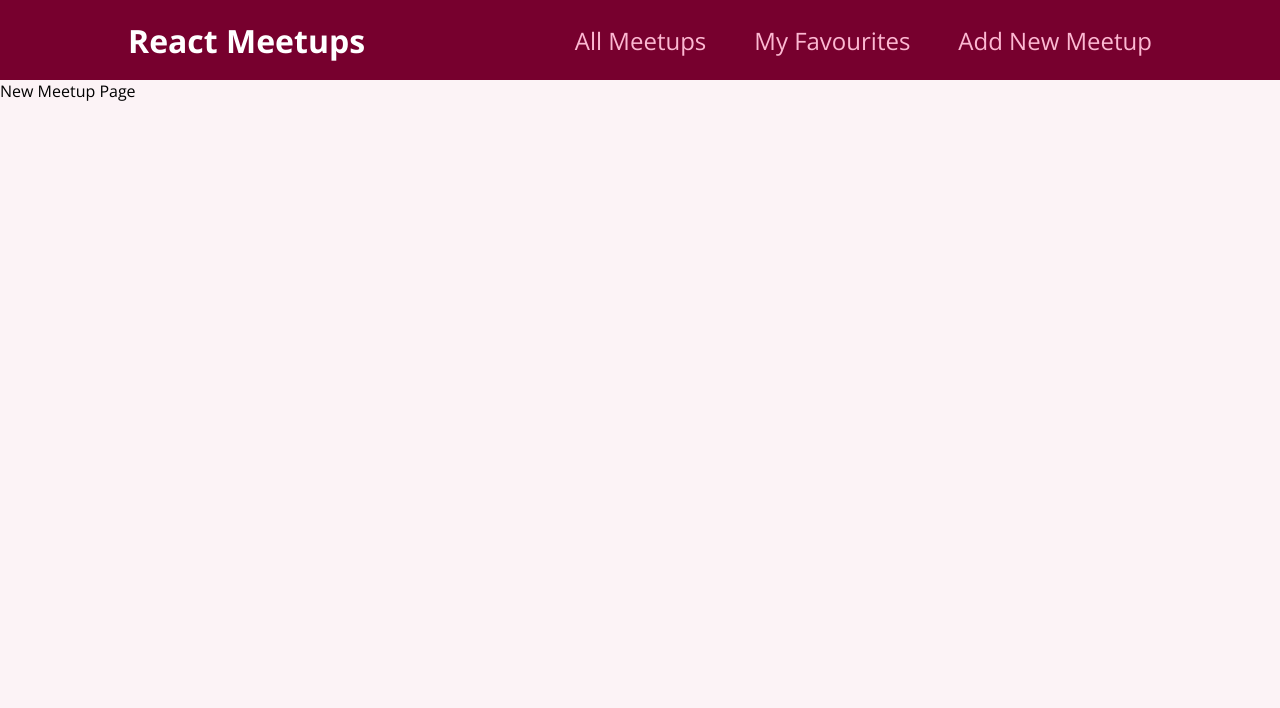
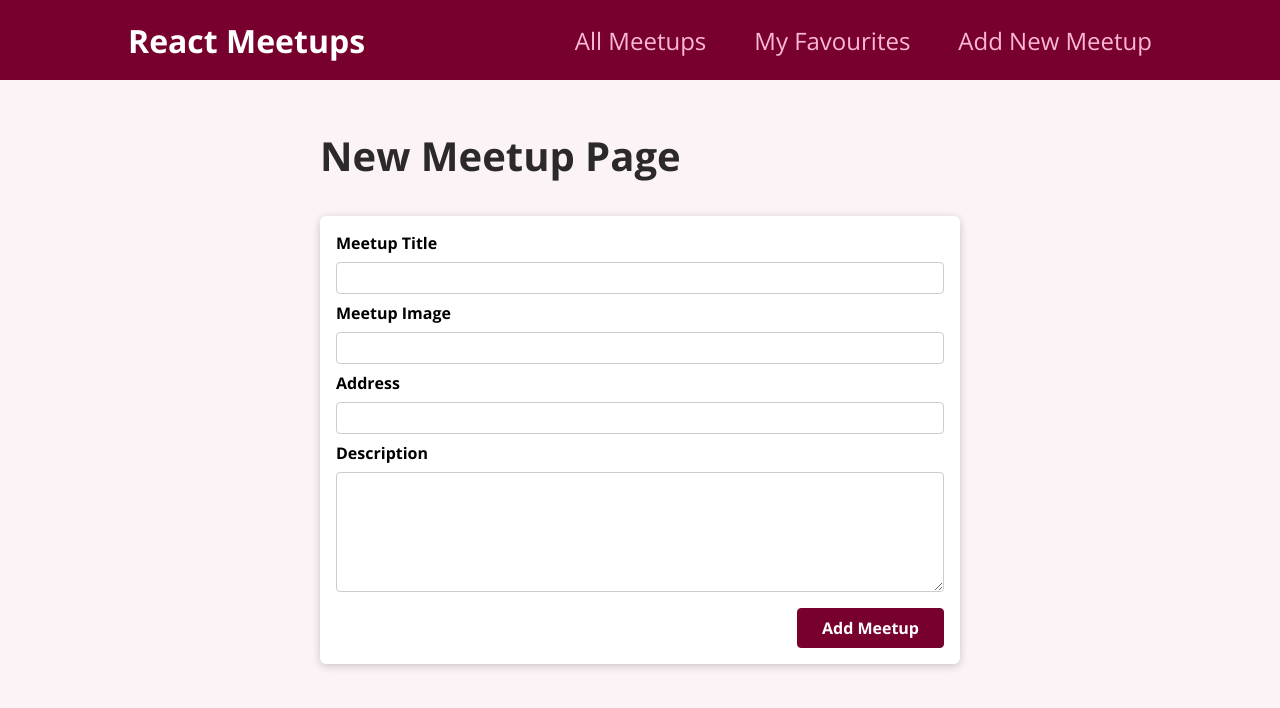
Before and after one commit to shkatulo4ka/maxreact2, a React (Vite) app: page /new-meetup in a window 1280 px wide. Shown: the top 708 px of the page. Built offline with nearby package versions, Linux system fonts and the light colour scheme.

Commit message:
feat: Start Firebase

```diff
--- a/src/components/layout/Layout.jsx
+++ b/src/components/layout/Layout.jsx
@@ -2,11 +2,11 @@
 import { Outlet } from 'react-router-dom';
 import MainNavigation from './MainNavigation';
 
-const Layout = (props) => {
+const Layout = () => {
   return (
-    <div><MainNavigation/><Outlet />
+    <div><MainNavigation/>
       <main className={classes.main}>
-      {props.children}
+        <Outlet />
       </main>
     </div>
   );
--- /dev/null
+++ b/src/components/meetups/NewMeetupForm.jsx
@@ -0,0 +1,57 @@
+import {useRef} from 'react';
+
+import classes from './NewMeetupForm.module.css';
+import Card from '../ui/Card';
+
+const NewMeetupForm = (props) => {
+    const titleInputRef = useRef();
+    const imageInputRef = useRef();
+    const addressInputRef = useRef();
+    const descriptionInputRef = useRef();
+
+    const submitHandler = (event) => {
+        event.preventDefault();
+
+        const enteredTitle = titleInputRef.current.value;
+        const enteredImage = imageInputRef.current.value;
+        const enteredAddress = addressInputRef.current.value;
+        const enteredDescription = descriptionInputRef.current.value;
+
+        const meetupData = {
+            title: enteredTitle,
+            image: enteredImage,
+            address: enteredAddress,
+            description: enteredDescription,
+        };
+
+        props.onAddMeetup(meetupData);
+    }
+
+    return (
+        <Card>
+            <form className={classes.form} onSubmit={submitHandler}>
+                <div className={classes.control}>
+                    <label htmlFor='title'>Meetup Title</label>
+                    <input type='text' required id='title' ref={titleInputRef}/>
+                </div>
+                <div className={classes.control}>
+                    <label htmlFor='image'>Meetup Image</label>
+                    <input type='url' required id='image' ref={imageInputRef}/>
+                </div>
+                            <div className={classes.control}>
+                    <label htmlFor='address'>Address</label>
+                    <input type='text' required id='address' ref={addressInputRef}/>
+                </div>
+                            <div className={classes.control}>
+                    <label htmlFor='description'>Description</label>
+                    <textarea id="description" required rows='5' ref={descriptionInputRef}></textarea>
+                </div>
+                <div className={classes.actions}>
+                    <button>Add Meetup</button>
+                </div>
+            </form>
+        </Card>
+    );
+}
+
+export default NewMeetupForm;
--- /dev/null
+++ b/src/components/meetups/NewMeetupForm.module.css
@@ -0,0 +1,45 @@
+.form {
+    padding: 1rem;
+}
+
+.control {
+    margin-bottom: 0.5rem;
+}
+
+.control label {
+    display: block;
+    font-weight: bold;
+    margin-bottom: 0.5rem;
+}
+
+.control input,
+.control textarea {
+    display: block;
+    font: inherit;
+    border-radius: 4px;
+    border: 1px solid #ccc;
+    padding: 0.25rem;
+    width: 100%;
+}
+
+.actions {
+    margin-top: 1rem;
+    text-align: right;
+}
+
+.actions button {
+    font: inherit;
+    cursor: pointer;
+    background-color: #77002e;
+    color: white;
+    padding: 0.5rem 1.5rem;
+    border: 1px solid #77002e;
+    border-radius: 4px;
+    font-weight: bold;
+}
+
+.actions button:hover,
+.actions button:active {
+    background-color: #a50e48;
+    border-color: #a50e48;
+}
--- a/src/pages/NewMeetups.jsx
+++ b/src/pages/NewMeetups.jsx
@@ -1,5 +1,24 @@
+import NewMeetupForm from "../components/meetups/NewMeetupForm";
+
 const NewMeetupPage = () => {
-    return <div>New Meetup Page</div>;
+    const addMeetupHandler = (meetupData) => {
+        fetch(
+            'https://maxreact-7bbcd-default-rtdb.firebaseio.com/meetups',
+            {
+                method: 'POST',
+                body: JSON.stringify(meetupData),
+                headers: {
+                    'Content-Type': 'application/json'
+                }
+            }
+        );
+    }
+    return (
+        <section>
+        <h1>New Meetup Page</h1>
+        <NewMeetupForm onAddMeetup={addMeetupHandler}/>
+        </section>
+    );
 }
 
 export default NewMeetupPage;
```
